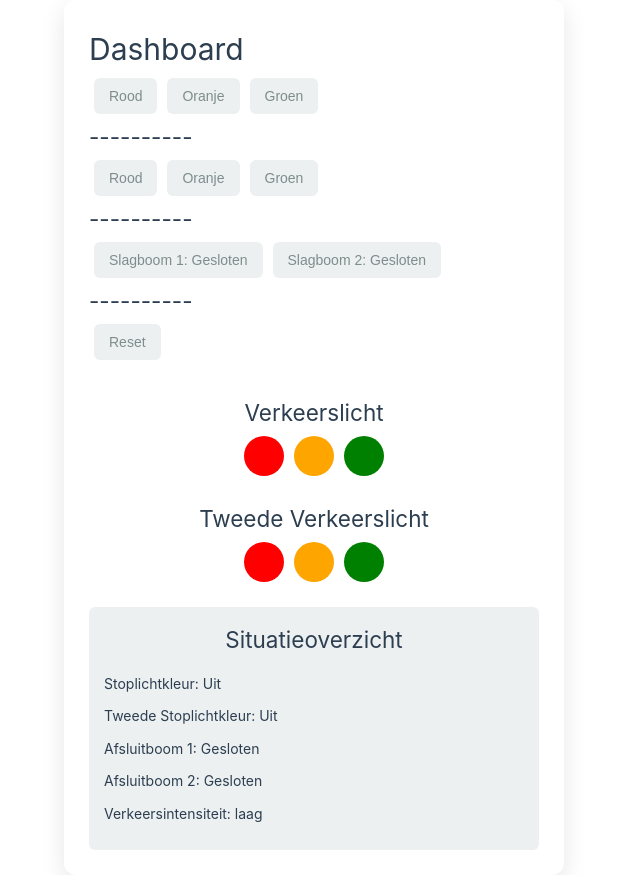
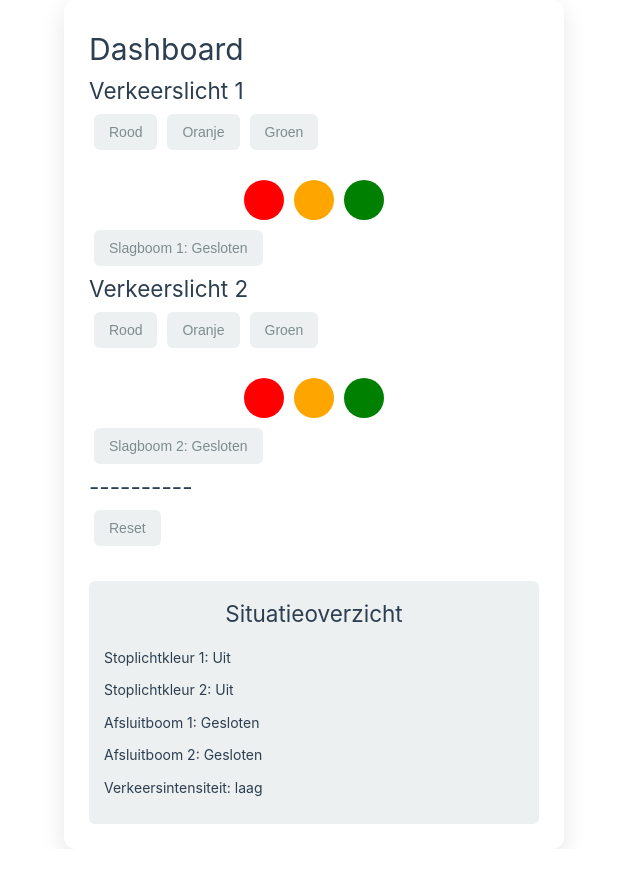
Before and after one commit to hr-repos/TINPRJ0478, a Vue app in the folder dashboard/: page / in a window 1280 px wide. Shown: the whole page, without its empty margins (0-640 px from the left). After the commit the page ends 849 px from the top, so only its background shows below. Built offline with nearby package versions, Linux system fonts and the light colour scheme; what mqtt would draw is missing.

Commit message:
verbetering in de code

```diff
--- a/dashboard/src/components/Dashboard.vue
+++ b/dashboard/src/components/Dashboard.vue
@@ -2,53 +2,34 @@
   <div class="dashboard">
     <h1>Dashboard</h1>
     <div class="controls">
+      <!-- Verkeerslicht controls voor elke weg -->
+      <div v-for="i in 2" :key="'stoplicht' + i">
+        <h2>Verkeerslicht {{ i }}</h2>
+        <button @click="toggleStoplicht('rood', i)" :class="{ 'on red': stoplichtKleur[i] === 'rood' }">Rood</button>
+        <button @click="toggleStoplicht('oranje', i)" :class="{ 'on orange': stoplichtKleur[i] === 'oranje' }">Oranje</button>
+        <button @click="toggleStoplicht('groen', i)" :class="{ 'on green': stoplichtKleur[i] === 'groen' }">Groen</button>
 
-      <!-- Eerste verkeerslicht controls -->
-      <button @click="toggleStoplicht('rood')" :class="{ 'on red': stoplichtKleur === 'rood' }">Rood</button>
-      <button @click="toggleStoplicht('oranje')" :class="{ 'on orange': stoplichtKleur === 'oranje' }">Oranje</button>
-      <button @click="toggleStoplicht('groen')" :class="{ 'on green': stoplichtKleur === 'groen' }">Groen</button>
+        <!-- Verkeerslichten -->
+        <div class="stoplicht">
+          <div class="stoplicht-container">
+            <div class="stoplicht-light red" :class="{ 'on': stoplichtKleur[i] === 'rood' }"></div>
+            <div class="stoplicht-light orange" :class="{ 'on': stoplichtKleur[i] === 'oranje' }"></div>
+            <div class="stoplicht-light green" :class="{ 'on': stoplichtKleur[i] === 'groen' }"></div>
+          </div>
+        </div>
 
-      <!-- Tweede verkeerslicht controls -->
-      <h2>----------</h2>
-      <button @click="toggleStoplicht2('rood')" :class="{ 'on red': stoplichtKleur2 === 'rood' }">Rood</button>
-      <button @click="toggleStoplicht2('oranje')" :class="{ 'on orange': stoplichtKleur2 === 'oranje' }">Oranje</button>
-      <button @click="toggleStoplicht2('groen')" :class="{ 'on green': stoplichtKleur2 === 'groen' }">Groen</button>
-
-      <!-- Slagboom controls -->
-      <h2>----------</h2>
-      <button @click="toggleSlagboom(1)" :class="{ 'on': slagboomStatus1 }">Slagboom 1: {{ slagboomStatus1 ? 'Open' : 'Gesloten' }}</button>
-      <button @click="toggleSlagboom(2)" :class="{ 'on': slagboomStatus2 }">Slagboom 2: {{ slagboomStatus2 ? 'Open' : 'Gesloten' }}</button>
-
+        <!-- Slagboom control -->
+        <button @click="toggleSlagboom(i)" :class="{ 'on': slagboomStatus[i] }">Slagboom {{ i }}: {{ slagboomStatus[i] ? 'Open' : 'Gesloten' }}</button>
+      </div>
       <!-- Resetknop -->
       <h2>----------</h2>
       <button @click="resetAlles">Reset</button>
-
-    </div>
-    <!-- Eerste verkeerslicht indicator -->
-    <div class="stoplicht">
-      <h2>Verkeerslicht</h2>
-      <div class="stoplicht-container">
-        <div class="stoplicht-light red" :class="{ 'on': stoplichtKleur === 'rood' }"></div>
-        <div class="stoplicht-light orange" :class="{ 'on': stoplichtKleur === 'oranje' }"></div>
-        <div class="stoplicht-light green" :class="{ 'on': stoplichtKleur === 'groen' }"></div>
-      </div>
-    </div>
-    <!-- Tweede verkeerslicht indicator -->
-    <div class="stoplicht">
-      <h2>Tweede Verkeerslicht</h2>
-      <div class="stoplicht-container">
-        <div class="stoplicht-light red" :class="{ 'on': stoplichtKleur2 === 'rood' }"></div>
-        <div class="stoplicht-light orange" :class="{ 'on': stoplichtKleur2 === 'oranje' }"></div>
-        <div class="stoplicht-light green" :class="{ 'on': stoplichtKleur2 === 'groen' }"></div>
-      </div>
     </div>
     <div class="situatie-overzicht">
       <h2>Situatieoverzicht</h2>
       <ul>
-        <li>Stoplichtkleur: {{ stoplichtKleur || 'Uit' }}</li>
-        <li>Tweede Stoplichtkleur: {{ stoplichtKleur2 || 'Uit' }}</li>
-        <li>Afsluitboom 1: {{ slagboomStatus1 ? 'Open' : 'Gesloten' }}</li>
-        <li>Afsluitboom 2: {{ slagboomStatus2 ? 'Open' : 'Gesloten' }}</li>
+        <li v-for="i in 2" :key="'situatie' + i">Stoplichtkleur {{ i }}: {{ stoplichtKleur[i] || 'Uit' }}</li>
+        <li v-for="i in 2" :key="'slagboom' + i">Afsluitboom {{ i }}: {{ slagboomStatus[i] ? 'Open' : 'Gesloten' }}</li>
         <li>Verkeersintensiteit: {{ verkeersintensiteit }}</li>
       </ul>
     </div>
@@ -62,40 +43,32 @@ export default {
   name: 'Dashboard',
   data() {
     return {
-      stoplichtKleur: null,
-      stoplichtKleur2: null,
-      slagboomStatus1: false,
-      slagboomStatus2: false,
+      stoplichtKleur: {},
+      slagboomStatus: {},
       verkeersintensiteit: 'laag',
     };
   },
   methods: {
-    toggleStoplicht(kleur) {
-      this.stoplichtKleur = this.stoplichtKleur === kleur ? null : kleur;
-      const topic = `vkl/${kleur}`;
-      const message = this.stoplichtKleur ? '1' : '0';
-      this.publishMessage(topic, message);
-    },
-    toggleStoplicht2(kleur) {
-      this.stoplichtKleur2 = this.stoplichtKleur2 === kleur ? null : kleur;
-      const topic = `vkl2/${kleur}`;
-      const message = this.stoplichtKleur2 ? '1' : '0';
+    toggleStoplicht(kleur, nummer) {
+      this.stoplichtKleur[nummer] = this.stoplichtKleur[nummer] === kleur ? null : kleur;
+      const topic = `vkl${nummer}/${kleur}`;
+      const message = this.stoplichtKleur[nummer] ? '1' : '0';
       this.publishMessage(topic, message);
     },
     toggleSlagboom(nummer) {
-      this[`slagboomStatus${nummer}`] = !this[`slagboomStatus${nummer}`];
+      this.slagboomStatus[nummer] = !this.slagboomStatus[nummer];
       const topic = `asb/${nummer}`;
-      const message = this[`slagboomStatus${nummer}`] ? '1' : '0';
+      const message = this.slagboomStatus[nummer] ? '1' : '0';
       this.publishMessage(topic, message);
     },
     resetAlles() {
-      this.stoplichtKleur = null;
-      this.stoplichtKleur2 = null;
-      this.slagboomStatus1 = false;
-      this.slagboomStatus2 = false;
+      this.stoplichtKleur = {};
+      this.slagboomStatus = {};
       this.verkeersintensiteit = 'laag';
-      const topics = ['vkl/rood', 'vkl/oranje', 'vkl/groen', 'vkl2/rood', 'vkl2/oranje', 'vkl2/groen', 'asb/1', 'asb/2'];
-      topics.forEach(topic => this.publishMessage(topic, '0'));
+      for (let i = 1; i <= 2; i++) {
+        const topics = [`vkl${i}/rood`, `vkl${i}/oranje`, `vkl${i}/groen`, `asb/${i}`];
+        topics.forEach(topic => this.publishMessage(topic, '0'));
+      }
     },
     publishMessage(topic, message) {
       client.publish(topic, message, {qos: 1}, (error) => {
@@ -195,4 +168,19 @@ export default {
   margin-bottom: 10px;
   font-size: 14px;
 }
+
+/* Autoweg toevoeging */
+.autoweg {
+  margin-top: 20px;
+  display: flex;
+  flex-direction: column;
+  align-items: flex-end;
+}
+
+.auto {
+  width: 60px;
+  height: 30px;
+  background-color: #34495e; /* bijvoorbeeld */
+  margin-bottom: 10px;
+}
 </style>
```
